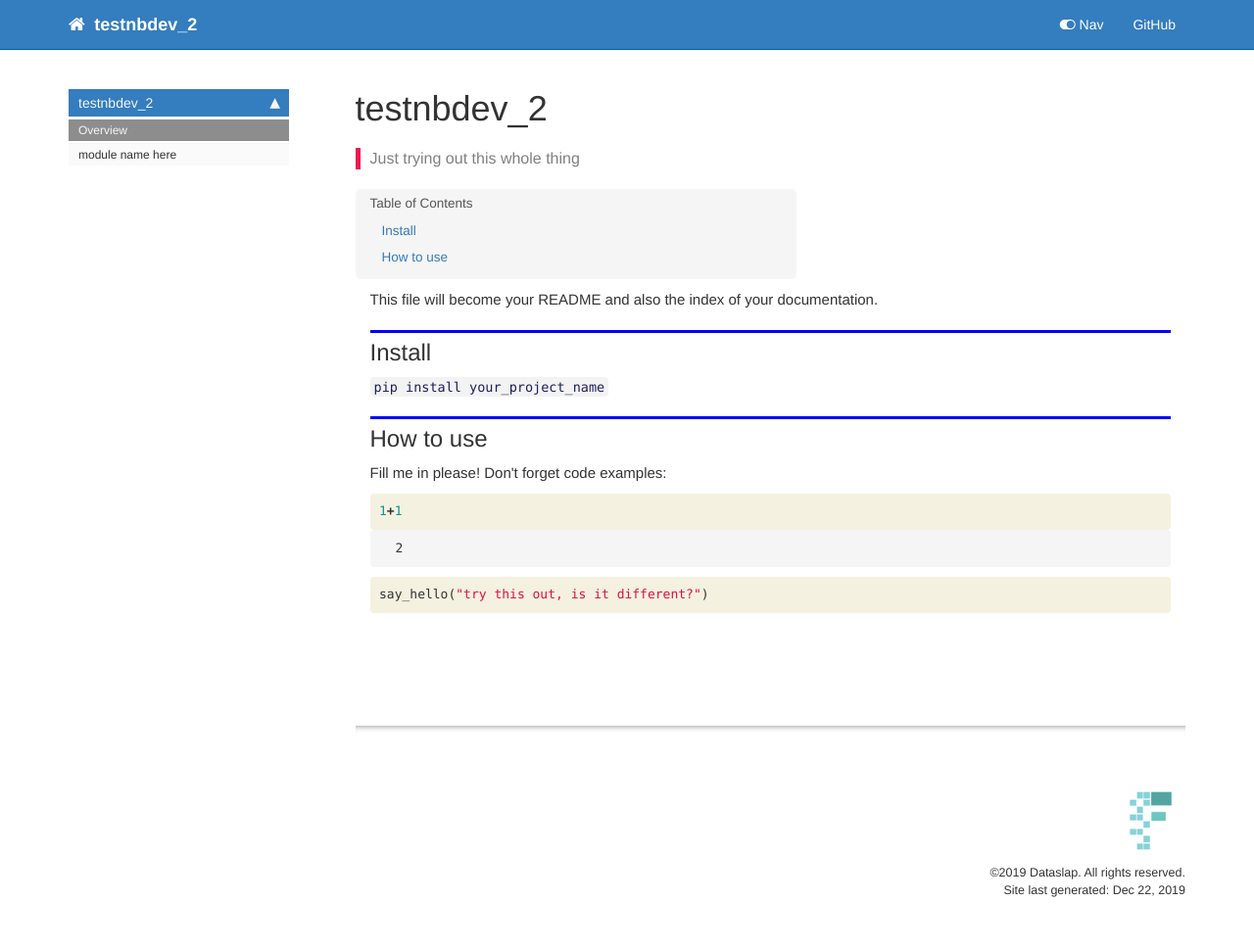
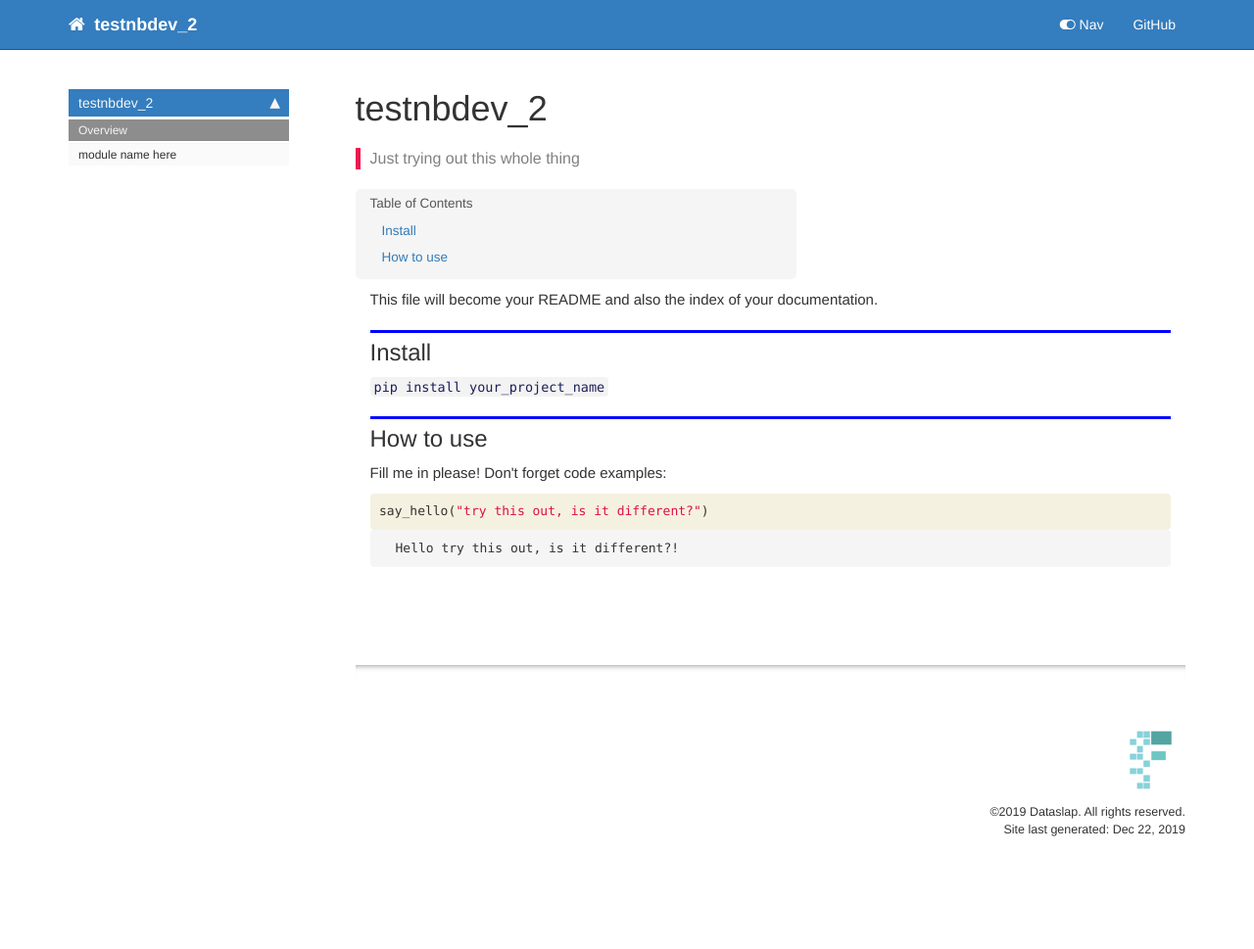
Before and after one commit to ilyaperepelitsa/testnbdev_2, a Jekyll site: the page built from docs/index.html, in a window 1280 px wide. Shown: the whole page at 98% size. Built offline with Jekyll 4.4.1, drawn with Linux system fonts in a browser that asks for light colours; nearby versions of some CDN libraries; comment, search, counter and statistics services are not loaded; after the commit the page ends 906 px from its top, so only the background shows below that.

Commit message:
test doce change

```diff
--- a/docs/index.html
+++ b/docs/index.html
@@ -59,7 +59,7 @@ summary: "Just trying out this whole thing"
 
 <div class="inner_cell">
     <div class="input_area">
-<div class=" highlight hl-ipython3"><pre><span></span><span class="mi">1</span><span class="o">+</span><span class="mi">1</span>
+<div class=" highlight hl-ipython3"><pre><span></span><span class="n">say_hello</span><span class="p">(</span><span class="s2">&quot;try this out, is it different?&quot;</span><span class="p">)</span>
 </pre></div>
 
     </div>
@@ -71,12 +71,10 @@ summary: "Just trying out this whole thing"
 
 <div class="output_area">
 
-
-
-<div class="output_text output_subarea output_execute_result">
-<pre>2</pre>
+<div class="output_subarea output_stream output_stdout output_text">
+<pre>Hello try this out, is it different?!
+</pre>
 </div>
-
 </div>
 
 </div>
@@ -84,16 +82,6 @@ summary: "Just trying out this whole thing"
 
 </div>
 <div class="cell border-box-sizing code_cell rendered">
-<div class="input">
-
-<div class="inner_cell">
-    <div class="input_area">
-<div class=" highlight hl-ipython3"><pre><span></span><span class="n">say_hello</span><span class="p">(</span><span class="s2">&quot;try this out, is it different?&quot;</span><span class="p">)</span>
-</pre></div>
-
-    </div>
-</div>
-</div>
 
 </div>
 </div>
```
Also changed, not shown: README.md, 2 other files.
